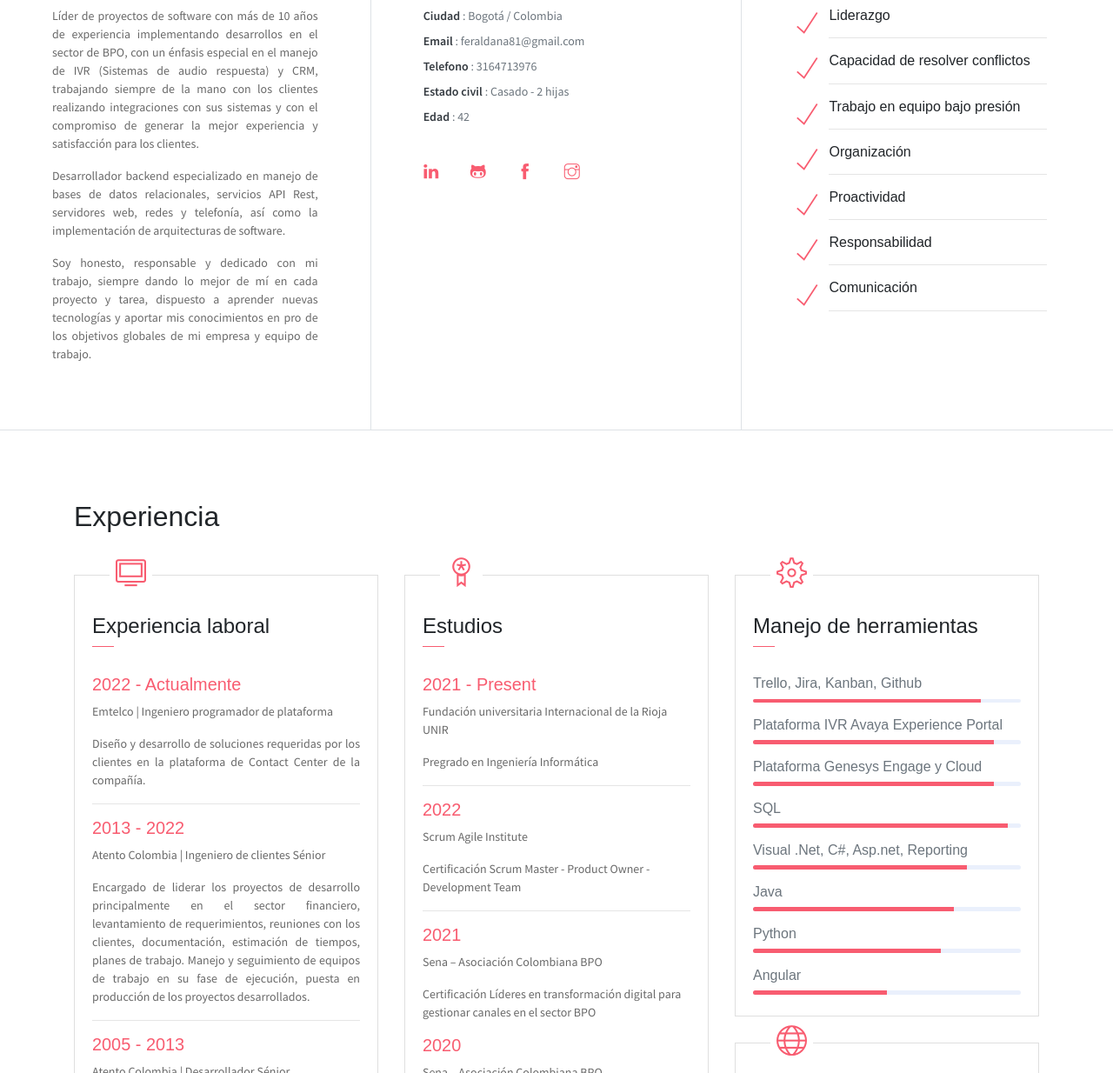
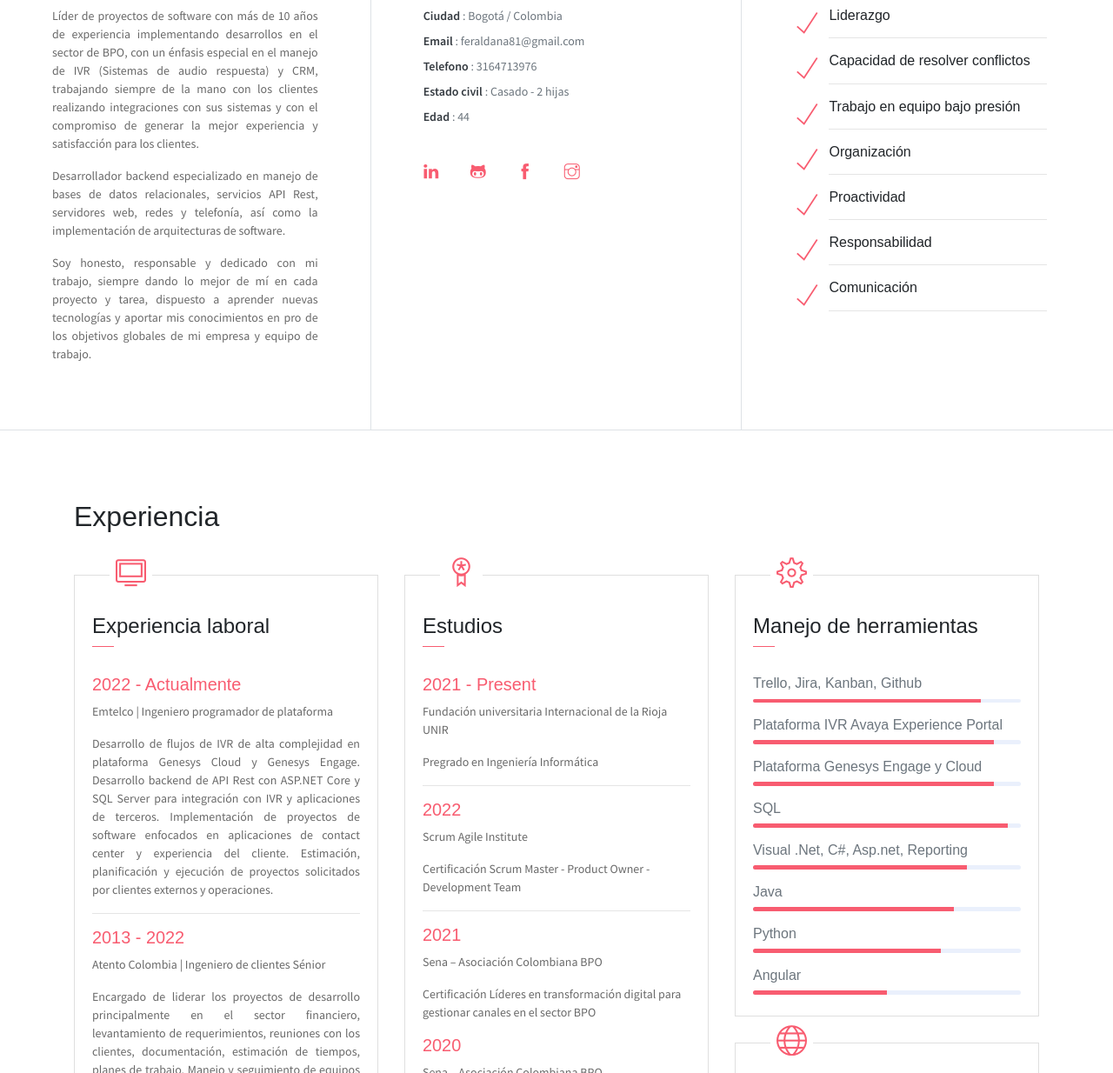
Before and after one commit to feraldana81/PortafolioYecidAldana.github.io, a plain HTML site: page index.html in a window 1280 px wide. Shown: the part 860-2094 px from the top of the page at 87% size. Drawn offline with Linux system fonts and the light colour scheme.

Commit message:
Actualización perfil laboral

```diff
--- a/index.html
+++ b/index.html
@@ -85,7 +85,7 @@
                     <li><span>Email</span> : feraldana81@gmail.com</li>
                     <li><span>Telefono</span> : 3164713976</li>
                     <li><span>Estado civil</span> : Casado - 2 hijas </li>
-                    <li><span>Edad</span> :  42</li>
+                    <li><span>Edad</span> :  44</li>
                 </ul>
                 <ul class="social-icons pt-3">
                     <li class="social-item"><a class="social-link" href="https://www.linkedin.com/in/yecid-fernando-aldana-c%C3%A1rdenas-a46775211/"><i class="ti-linkedin" aria-hidden="true"></i></a></li>
@@ -172,7 +172,7 @@
                         <div class="card-body">
                             <h6 class="title text-danger">2022 - Actualmente</h6>
                             <P>Emtelco | Ingeniero programador de plataforma</P>
-                            <P class="subtitle" align=justify>Diseño y desarrollo de soluciones requeridas por los clientes en la plataforma de Contact Center de la compañía.</P>
+                            <P class="subtitle" align=justify>Desarrollo de flujos de IVR de alta complejidad en plataforma Genesys Cloud y Genesys Engage. Desarrollo backend de API Rest con ASP.NET Core y SQL Server para integración con IVR y aplicaciones de terceros. Implementación de proyectos de software enfocados en aplicaciones de contact center y experiencia del cliente. Estimación, planificación y ejecución de proyectos solicitados por clientes externos y operaciones.</P>
                             <hr>
                             <h6 class="title text-danger">2013 - 2022</h6>
                             <P>Atento Colombia | Ingeniero de clientes Sénior</P>
```
